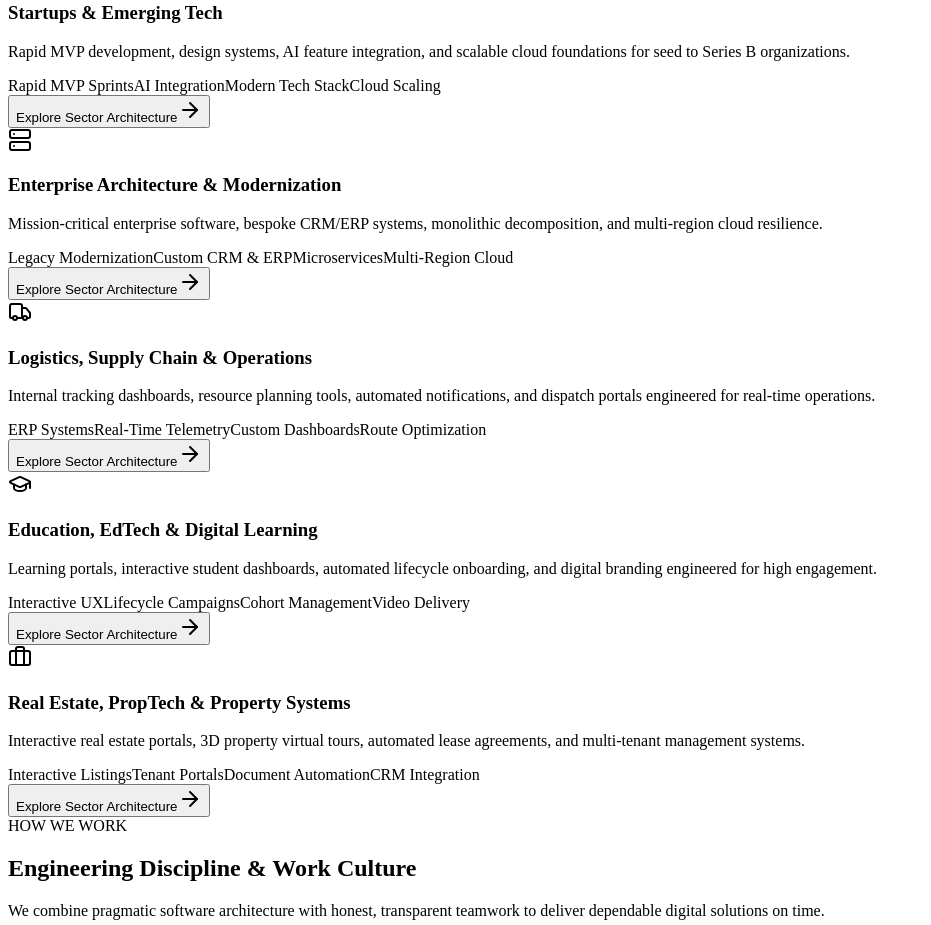
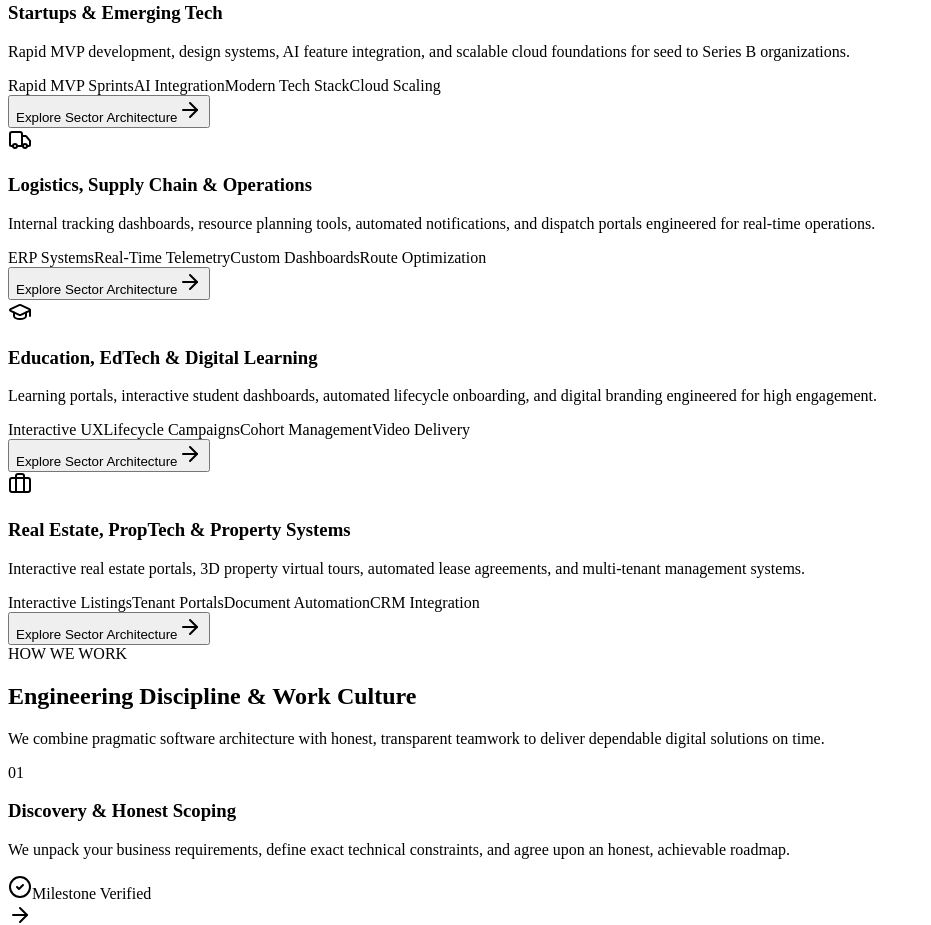
Before and after one commit to kankatala19/BLK-Intro, a React (Vite) app: page /#/ in a window 1280 px wide. Shown: the part 4560-5485 px from the top of the page, without its empty margins (0-931 px from the left). Built offline with nearby package versions, Linux system fonts and the light colour scheme; the HTML template or start-up script is replaced by a standard one.

Commit message:
feat: remove Enterprise sector from industries data, dropdown, and sector pages

```diff
--- a/src/components/sections/IndustriesSection.jsx
+++ b/src/components/sections/IndustriesSection.jsx
@@ -64,18 +64,6 @@ const industryThemes = {
     aura: 'from-purple-500/30 to-indigo-500/30',
     titleHover: 'group-hover:text-purple-700',
     ctaText: 'text-purple-700 hover:text-purple-800',
-  },
-  enterprise: {
-    icon: Server,
-    color: '#3B82F6', // Blue
-    iconBg: 'bg-blue-50 border-blue-200 text-blue-600 group-hover:bg-blue-600 group-hover:text-white group-hover:border-blue-600 group-hover:shadow-[0_8px_20px_rgba(59,130,246,0.35)]',
-    topStripe: 'bg-blue-500',
-    hoverBorder: 'group-hover:border-blue-500/50',
-    tagBg: 'bg-blue-50/90 text-blue-800 border-blue-200/80',
-    tagDot: 'bg-blue-500',
-    aura: 'from-blue-500/30 to-cyan-500/30',
-    titleHover: 'group-hover:text-blue-700',
-    ctaText: 'text-blue-700 hover:text-blue-800',
   },
   logistics: {
     icon: Truck,
--- a/src/data/siteConfig.js
+++ b/src/data/siteConfig.js
@@ -374,48 +374,6 @@ export const siteConfig = {
       ],
     },
     {
-      id: "enterprise",
-      name: "Enterprise Architecture & Modernization",
-      navLabel: "BLK for Enterprise",
-      shortTitle: "Enterprise Systems",
-      badge: "ENTERPRISE DIGITAL SYSTEMS",
-      tagline: "Legacy System Modernization, Microservices & High-Volume Infrastructure",
-      description: "Mission-critical enterprise software, bespoke CRM/ERP systems, monolithic decomposition, and multi-region cloud resilience.",
-      icon: "Server",
-      color: "#3B82F6",
-      image: "/images/sectors/enterprise.jpg",
-      logo: "/images/sectors/enterprise-logo.png",
-      focus: ["Legacy Modernization", "Custom CRM & ERP", "Microservices", "Multi-Region Cloud"],
-      challenges: [
-        "Decades-old monolithic codebases hindering organizational agility and integration with modern APIs.",
-        "Enterprise security mandates requiring strict role-based access control (RBAC) and single sign-on (SSO).",
-        "High cost of infrastructure sprawl and unmonitored cloud resource allocation.",
-      ],
-      solutions: [
-        {
-          title: "Incremental Monolith Decomposition",
-          desc: "Safely carve out independent microservices without disrupting live enterprise operations.",
-        },
-        {
-          title: "Enterprise SSO & Role-Based Access Control",
-          desc: "Seamless SAML / Okta / Azure AD integration with granular department-level permission tiers.",
-        },
-        {
-          title: "Bespoke Enterprise Resource Planning (ERP)",
-          desc: "Unified internal operations connecting inventory, workforce scheduling, and financial reporting.",
-        },
-        {
-          title: "Multi-Region High Availability Clusters",
-          desc: "Geo-distributed Kubernetes clusters with automated disaster recovery and zero-downtime failover.",
-        },
-      ],
-      metrics: [
-        { label: "Availability", value: "99.99% Guaranteed" },
-        { label: "SSO Protocol", value: "SAML 2.0 / OAuth2" },
-        { label: "Failover RTO", value: "< 60 Seconds" },
-      ],
-    },
-    {
       id: "logistics",
       name: "Logistics, Supply Chain & Operations",
       navLabel: "BLK for Logistics",
--- a/src/pages/SectorDetailPage.jsx
+++ b/src/pages/SectorDetailPage.jsx
@@ -28,7 +28,6 @@ const sectorIconMap = {
   healthtech: Activity,
   ecommerce: ShoppingBag,
   saas: Rocket,
-  enterprise: Server,
   logistics: Truck,
   education: GraduationCap,
   'real-estate': Briefcase,
```
